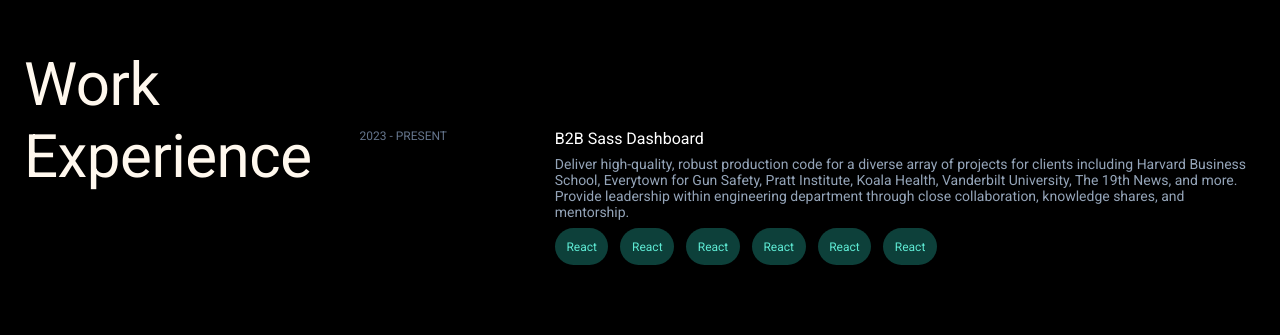
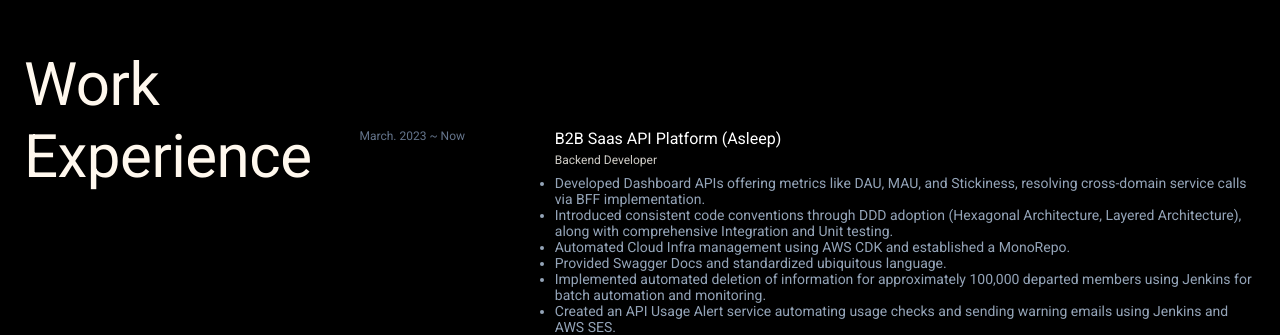
Before and after one commit to joon623/pr_website, a Next.js app: page / in a window 1280 px wide. Shown: the part 2425-2760 px from the top of the page. Built offline with nearby package versions, Linux system fonts and the light colour scheme.

Commit message:
update: work experiences

```diff
--- a/src/app/page.tsx
+++ b/src/app/page.tsx
@@ -1,4 +1,3 @@
-import { Navigation } from "@/components/nav/index";
 import { HomeComponent } from "@/components/home";
 import { About } from "@/components/about";
 import { Work } from "@/components/work";
@@ -9,15 +8,12 @@ import "./globals.css";
 
 export default function Home() {
   return (
-    <>
-      <Navigation />
-      <Box className="root">
+    <Box className="root" component={"main"}>
       <HomeComponent />
       <About />
       <Work />
       <Skills />
       <Contact />
     </Box>
-    </>
   );
 }
--- a/src/components/cards/WorkCard.tsx
+++ b/src/components/cards/WorkCard.tsx
@@ -5,15 +5,17 @@ import { useMediaQuery } from "@mui/material";
 import { mediaQueryInput } from "@/styles/breakpoint";
 import WorkTags from "@/components/tags/WorkTags";
 import { motion } from "framer-motion";
+import { v4 } from "uuid";
 
 interface WorkCardProps {
   date: string;
   title: string;
+  role: string;
   content: string;
   tags: string[];
 }
 
-function WorkCard() {
+function WorkCard({ date, title, role, content, tags }: WorkCardProps) {
   const matches = useMediaQuery(mediaQueryInput);
 
   return (
@@ -24,7 +26,7 @@ function WorkCard() {
       transition={{
         duration: 1,
       }}
-      style={{ position: "relative", top: "80px" }} // 초기 위치 조정
+      style={{ position: "relative", top: "80px" }}
     >
       <Box
         display={matches ? "flex" : "auto"}
@@ -40,31 +42,34 @@ function WorkCard() {
           width={"max-content"}
           flex={2}
         >
-          2023 - PRESENT
+          {date}
         </Box>
         <Box color={"#E2E88F0"} flex={8}>
-          <Box marginTop={matches ? "0px" : "0.5rem"}>B2B Sass Dashboard</Box>
+          <Box marginTop={matches ? "0px" : "0.5rem"}>{title}</Box>
+          <Box
+            marginTop={matches ? "5px" : "0.5rem"}
+            color={"rgb(207, 204, 198)"}
+            fontSize={"12px"}
+          >
+            {role}
+          </Box>
           <Box
             marginTop={"0.5rem"}
-            component="p"
+            component="div"
             color={"#94a4b8"}
             fontSize={".875rem"}
           >
-            Deliver high-quality, robust production code for a diverse array of
-            projects for clients including Harvard Business School, Everytown
-            for Gun Safety, Pratt Institute, Koala Health, Vanderbilt
-            University, The 19th News, and more. Provide leadership within
-            engineering department through close collaboration, knowledge
-            shares, and mentorship.
+            <ul>
+              {content.split("\n").map((item) => (
+                <li key={v4()}>{item}</li>
+              ))}
+            </ul>
           </Box>
           <Box marginTop={"0.5rem"} />
           <Box display={"flex"} gap={"0.75rem"} flexWrap={"wrap"}>
-            <WorkTags name={"React"} />
-            <WorkTags name={"React"} />
-            <WorkTags name={"React"} />
-            <WorkTags name={"React"} />
-            <WorkTags name={"React"} />
-            <WorkTags name={"React"} />
+            {tags.map((tag) => (
+              <WorkTags name={tag} key={v4()} />
+            ))}
           </Box>
         </Box>
       </Box>
--- a/src/components/work/WorkPage.tsx
+++ b/src/components/work/WorkPage.tsx
@@ -5,6 +5,97 @@ import { Box } from "@mui/system";
 import { WorkCard } from "@/components/cards";
 import { mediaQueryInput } from "@/styles/breakpoint";
 import Title from "@/components/atoms/text/title";
+import { v4 } from "uuid";
+
+const WORK_DATA = [
+  {
+    date: "March. 2023 ~ Now",
+    title: "B2B Saas API Platform (Asleep)",
+    role: "Backend Developer",
+    content:
+      "Developed Dashboard APIs offering metrics like DAU, MAU, and Stickiness, resolving cross-domain service calls via BFF implementation.\n" +
+      "Introduced consistent code conventions through DDD adoption (Hexagonal Architecture, Layered Architecture), along with comprehensive Integration and Unit testing.\n" +
+      "Automated Cloud Infra management using AWS CDK and established a MonoRepo.\n" +
+      "Provided Swagger Docs and standardized ubiquitous language.\n" +
+      "Implemented automated deletion of information for approximately 100,000 departed members using Jenkins for batch automation and monitoring.\n" +
+      "Created an API Usage Alert service automating usage checks and sending warning emails using Jenkins and AWS SES.\n" +
+      "Configured email templates and set up Slack notifications for health checks.\n" +
+      "Developed an admin panel managing contracts, emails, and usage, enhancing architecture considering development effort by utilizing GraphQL for communication among MSA services.\n" +
+      "Implemented CI/CD pipelines using Github Action, integrated RBAC for user authorization via Cognito, and established offset-based Pagination, coupled with API Logging using Datadog.\n" +
+      'Expedited development in Developer Mode by shortening sleep analysis feature development from a minimum of 20 minutes to 2 minutes by optimizing data storage speed without persistence using Redis."',
+    tags: ["FastAPI", "Python", "DDD", "MSA", "AWS", "MySQL", "Graphql"],
+  },
+  {
+    date: "Nov. 2022 ~ Feb. 2023",
+    title: "B2B Saas Dashboard (Asleep)",
+    role: "Frontend Developer",
+    content:
+      "Enhancing initial loading speed\n" +
+      "Implementing Streaming SSR\n" +
+      "Optimizing JS bundle size using Server Components\n" +
+      "Applying Next.js Middleware for improved functionality\n" +
+      "Improving Authentication User Experience\n" +
+      "Implementing Chakra UI Design System to streamline design resources\n" +
+      "Introducing a Code Generator for efficiency\n" +
+      "Utilizing Orval and Swagger\n" +
+      "Designing and developing Email templates and Admin interfaces\n" +
+      "Implementing BFF and GraphQL for enhanced service architecture.",
+    tags: ["Next.js", "Typescript", "TailwindCSS", "Vercel", "AWS", "Graphql"],
+  },
+  {
+    date: "March. 2022 ~ Nov. 2022",
+    title: "B2C application for managing sleep habits (Asleep)",
+    role: "Frontend Developer",
+    content:
+      "Developing a web view for sleep habit management application reports\n" +
+      "Enhancing Carousel performance\n" +
+      "Implementing Virtual Slides\n" +
+      "Incorporating multilingual support\n" +
+      "Shifting Remote Config to SSR\n" +
+      "Transitioning libraries: CRA to Next.js, AWS Amplify to Vercel, Styled-components to Styletron\n" +
+      "Managing server state\n" +
+      "Introducing React-query and Ky\n" +
+      "Testing libraries: Cypress for E2E Testing, Testing Library for Component Testing\n" +
+      "Establishing a Monorepo using Nx.",
+    tags: [
+      "Next.js",
+      "Typescript",
+      "Styletron",
+      "Recoil",
+      "Cypress",
+      "Storybook",
+    ],
+  },
+  {
+    date: "Nov. 2020 ~ March. 2023",
+    title: "Developed and maintained the official website for A-Sleep (Asleep)",
+    role: "Frontend Developer",
+    content:
+      "Applying SSR, SSG, and ISR (incremental static regeneration)\n" +
+      "Minimizing API calls for optimal performance\n" +
+      "Improving initial loading speed\n" +
+      "Utilizing Google Spreadsheet API\n" +
+      "Cost-saving through Admin and API development strategies\n" +
+      "Implementing Atomic Design patterns for component reusability\n" +
+      "Conducting SEO operations such as Sitemap, Favicon, Open Graph protocol, and PWA integration\n" +
+      "Implementing Scroll, Gesture, and layout animations using React-framer.",
+    tags: ["Next.js", "Typescript", "TailwindCSS", "Amplify"],
+  },
+  {
+    date: "April. 2020 ~ July. 2021",
+    title:
+      "Sleep analysis application based on AI analysis of sound data (Asleep)",
+    role: "Android Developer",
+    content:
+      "Set up Android technical environment and implemented all features.\n" +
+      "Implemented background recording using Foreground Service.\n" +
+      "File conversion of recordings using Mobile FFmpeg.\n" +
+      "Implemented custom views using Canvas.\n" +
+      "Enabled background music playback feature.\n" +
+      "Error logging using Crashlytics.",
+    tags: ["Android", "Mvvm", "CleanArchitecture", "JetPack", "Canvas"],
+  },
+];
 
 function WorkPage() {
   const matches = useMediaQuery(mediaQueryInput);
@@ -26,9 +117,16 @@ function WorkPage() {
         <Title title={"Work\nExperience"} />
       </Box>
       <Box>
-        <WorkCard />
-        <WorkCard />
-        <WorkCard />
+        {WORK_DATA.map((work) => (
+          <WorkCard
+            key={v4()}
+            role={work.role}
+            date={work.date}
+            title={work.title}
+            content={work.content}
+            tags={work.tags}
+          />
+        ))}
       </Box>
     </Box>
   );
```
Lines whose indentation alone changed are shown as unchanged.
